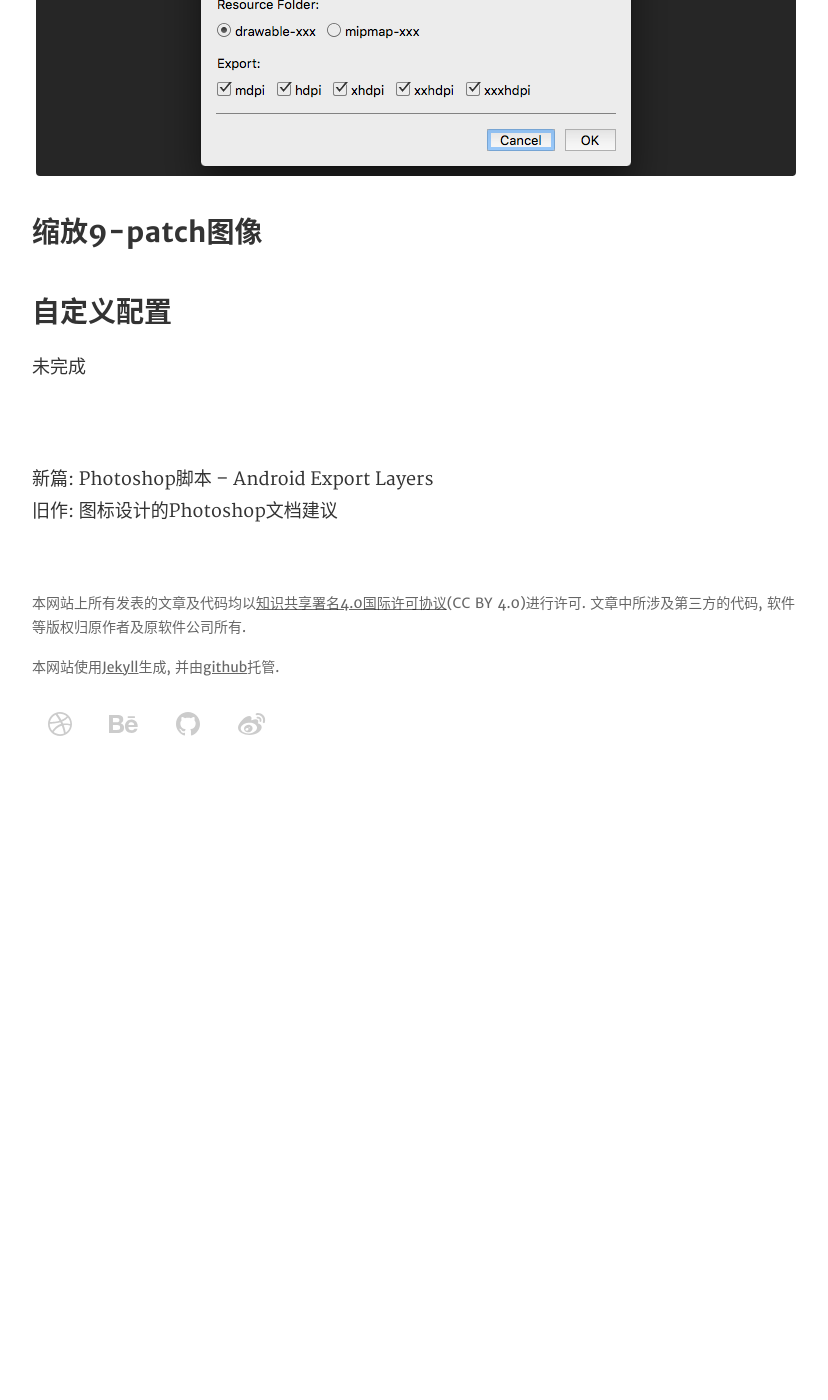
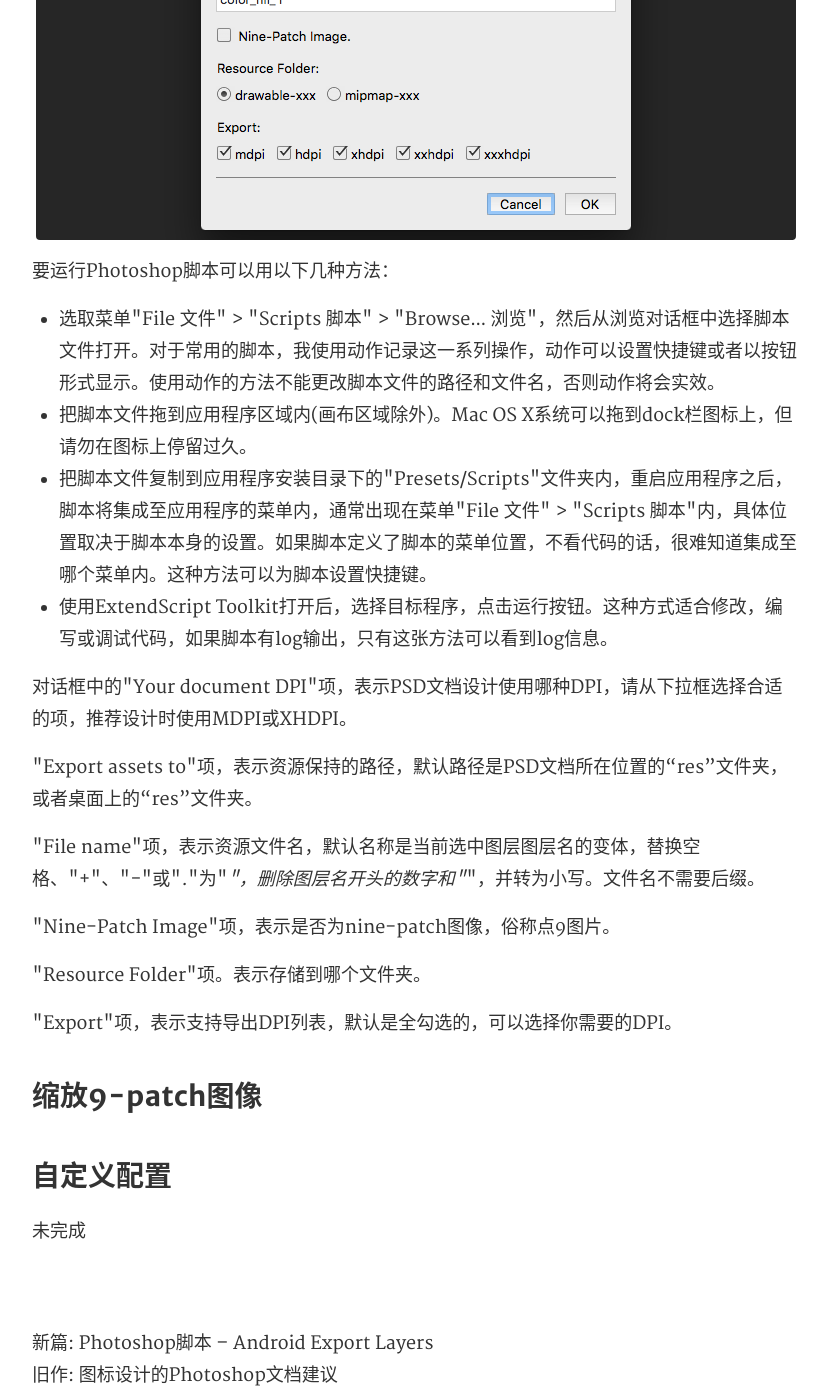
Before and after one commit to Ashung/ashung.github.io, a Jekyll site: the page built from _posts/2015-10-02-android-assets-export-for-photoshop.md, in a window 1280 px wide and 1400 px high, scrolled down 1499 px. Shown: the whole window, without its empty margins (224-1052 px from the left). Built offline with Jekyll 4.4.1, drawn with Linux system fonts in a browser that asks for light colours; before the commit the page ends 2311 px from its top, so only the background shows below that; some of the changed text lies outside the part shown.

Commit message:
android assets export for photoshop

```diff
--- a/_config.yml
+++ b/_config.yml
@@ -6,12 +6,12 @@ description: Automate Workflow for UI Design, UI设计自动化工作流程
 keywords: [UI, GUI, Photoshop, Illustrator, Sketch, Automate, Automation, Workflow, Interface Design, UI设计, 界面设计, 自动化, 工作流]
 baseurl: ""
 url: /
-permalink: "/recipes/:title.html"
+permalink: "/stories/:title.html"
 exclude: ["README.md"]
 lang: zh_CN
 timezone: Asia/shanghai
 paginate: 8
-paginate_path: "/recipes/page:num/"
+paginate_path: "/stories/page:num/"
 markdown: kramdown
 kramdown:
   auto_ids: false
--- a/_posts/2015-10-02-android-assets-export-for-photoshop.md
+++ b/_posts/2015-10-02-android-assets-export-for-photoshop.md
@@ -9,7 +9,7 @@ tags: Photoshop Android Script
 
 2010年的时候，我是这样导出移动应用和网页资源的：将内容复制到新的文档，调整画布，存储为Web格式，放大图像尺寸再次存储为Web格式。当时iOS只要1x和2x资源，Android也只要LDPI、MDPI和HDPI，我自己有一套动作配合快捷键来完成这一系列操作，这种方式当时已经够用了。
 
-直到3年后，当时我帮人设计一个Android应用，我用提供多套分辨率资源抬高了一点佣金。交付前的那个晚上我开始切图，这种重复的无趣操作耗时，让人犯困，而且经常出错。项目结束后，我决定找个好的处理方法，试了当时的各种扩张。2014年中，我到了一家手机公司做UI设计工作，Android应用切图成了日常工作，于是决定自己动手写一个工具，这就是Android_Assets_Export.jsx的由来。此后这个脚本成了我工作中不可缺少的神器。
+直到3年后，当时我帮人设计一个Android应用，我用提供多套分辨率资源抬高了一点佣金。交付前的那个晚上我开始切图，这种重复的无趣操作耗时，让人犯困，而且经常出错。项目结束后，我决定找个好的处理方法，试了当时各种的Photoshop扩展。2014年中，我到了另一家手机公司做UI设计工作，Android应用切图成了日常工作，于是决定自己动手写一个工具，这就是Android_Assets_Export.jsx的由来。此后这个脚本成了我工作中不可缺少的神器。
 
 ---
 
@@ -26,9 +26,28 @@ Android_Assets_Export.jsx不是那种一键导出PSD文档内所有资源的脚
 
 ### Android_Assets_Export.jsx用法
 
-下载[Android_Assets_Export.jsx][Android_Assets_Export.jsx]，详细代码见[github][Android_Assets_Export]。
+首先下载[Android_Assets_Export.jsx][Android_Assets_Export.jsx](详细代码见[github][Android_Assets_Export]页面)，将要导出的图层复制到新文档后，就可以运行脚本了，此时会出现下图的对话框。脚本在Photoshop当前无文档打开的情况下将不运行。
 
 ![Android_Assets_Export.jsx](/images/android_assets_export_for_photoshop/android_assets_export_screenshot.png)
+
+要运行Photoshop脚本可以用以下几种方法：
+
+- 选取菜单"File 文件" > "Scripts 脚本" > "Browse... 浏览"，然后从浏览对话框中选择脚本文件打开。对于常用的脚本，我使用动作记录这一系列操作，动作可以设置快捷键或者以按钮形式显示。使用动作的方法不能更改脚本文件的路径和文件名，否则动作将会实效。
+- 把脚本文件拖到应用程序区域内(画布区域除外)。Mac OS X系统可以拖到dock栏图标上，但请勿在图标上停留过久。
+- 把脚本文件复制到应用程序安装目录下的"Presets/Scripts"文件夹内，重启应用程序之后，脚本将集成至应用程序的菜单内，通常出现在菜单"File 文件" > "Scripts 脚本"内，具体位置取决于脚本本身的设置。如果脚本定义了脚本的菜单位置，不看代码的话，很难知道集成至哪个菜单内。这种方法可以为脚本设置快捷键。
+- 使用ExtendScript Toolkit打开后，选择目标程序，点击运行按钮。这种方式适合修改，编写或调试代码，如果脚本有log输出，只有这张方法可以看到log信息。
+
+对话框中的"Your document DPI"项，表示PSD文档设计使用哪种DPI，请从下拉框选择合适的项，推荐设计时使用MDPI或XHDPI。
+
+"Export assets to"项，表示资源保持的路径，默认路径是PSD文档所在位置的“res”文件夹，或者桌面上的“res”文件夹。
+
+"File name"项，表示资源文件名，默认名称是当前选中图层图层名的变体，替换空格、"+"、"-"或"."为"_"，删除图层名开头的数字和"_"，并转为小写。文件名不需要后缀。
+
+"Nine-Patch Image"项，表示是否为nine-patch图像，俗称点9图片。
+
+"Resource Folder"项。表示存储到哪个文件夹。
+
+"Export"项，表示支持导出DPI列表，默认是全勾选的，可以选择你需要的DPI。
 
 ### 缩放9-patch图像
 
```
Also changed, not shown: _posts/2015-09-24-android-launcher-icon-export-use-sketch.md (+6 -3 lines), assets/js/stories.json (renamed from assets/js/recipes.json), images/android_launcher_icon_export_use_sketch/screenshot_2.png (added).
